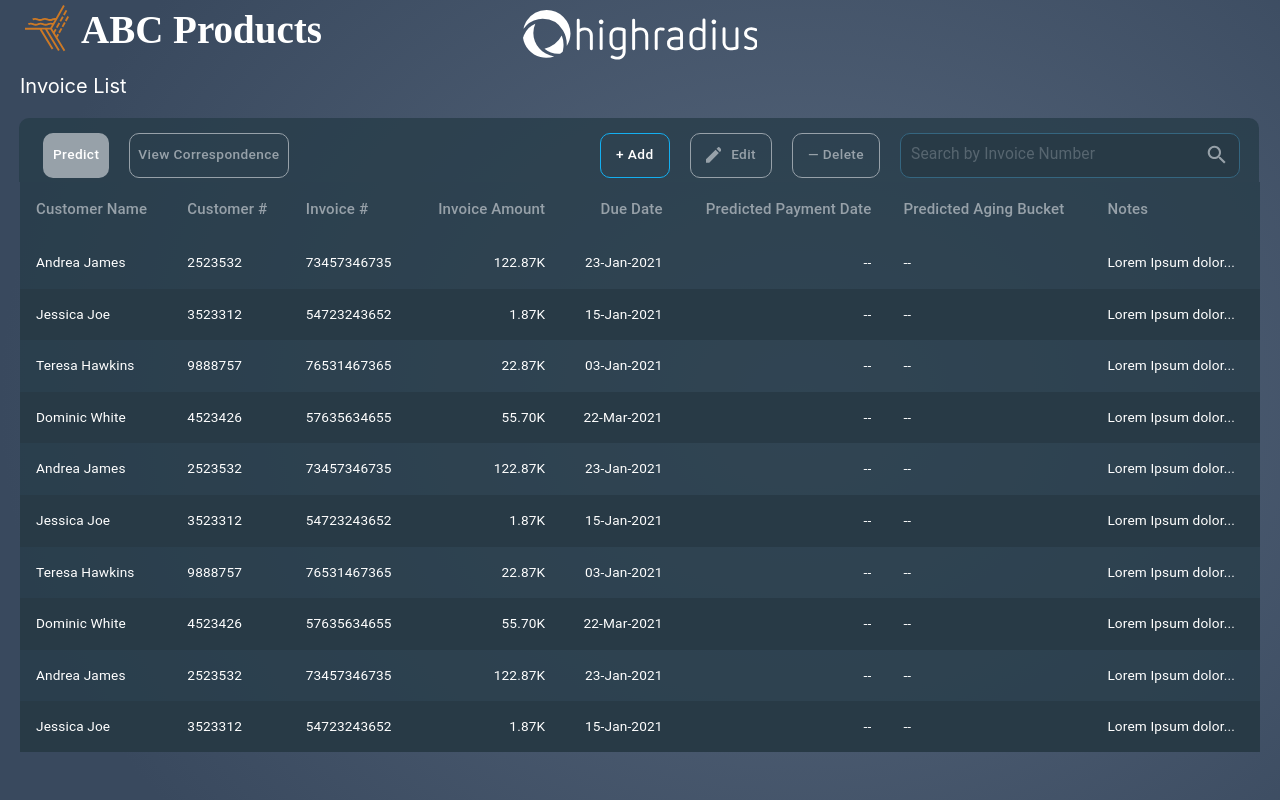
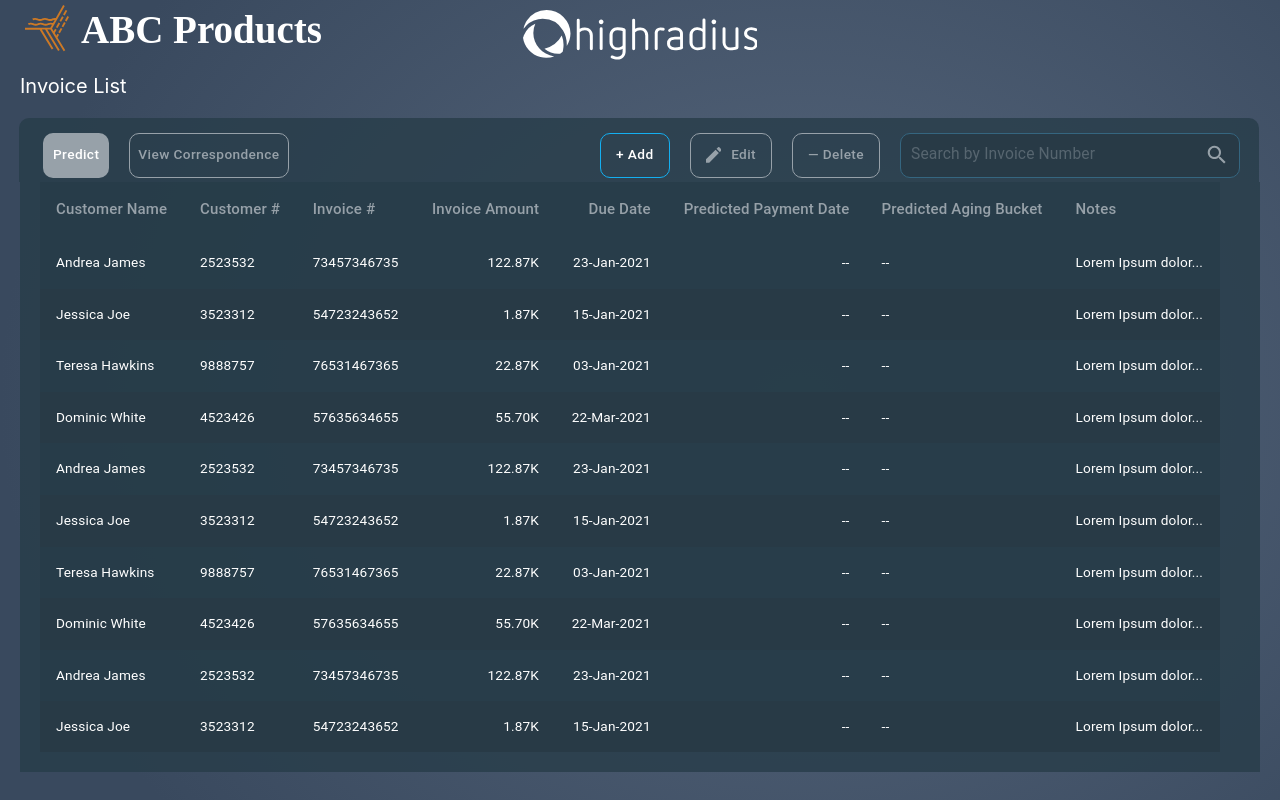
Before and after one commit to Vashisht8953/HighRadius-Invoice-Project, a React (Create React App) app: page / in a window 1280 px wide. Shown: the top 800 px of the page. Built offline with nearby package versions, Linux system fonts and the light colour scheme.

Commit message:
Inner Padding for Table
Added the inner padding for the table

```diff
--- a/src/MyApp.js
+++ b/src/MyApp.js
@@ -9,10 +9,10 @@
     mainBackground: {
         top: '0vh',
         left: '0vh',
-        width: window.innerWidth,
+        width: '100vw',
         // width: pxToVh('1603.620px'),
         // width: pxto
-        height: window.innerHeight,
+        height: '100vh',
         // height: pxToVh('759.991px'),
         background: 'transparent radial-gradient(closest-side at 100vh 50vh, #58687E 0vh, #39495E 100vh)',
     }
--- a/src/views/LandingPage.js
+++ b/src/views/LandingPage.js
@@ -94,9 +94,11 @@
         borderTopRightRadius: 10,
     },
     DataTable: {
-        // width: '99%',
+        width: window.innerWidth - 80,
         // border: '10px solid black',
         paddingLeft: '20px',
+        paddingBottom: '20px',
+        opacity: 1,
         // padding
         borderBottomLeftRadius: 10,
         borderBottomRightRadius: 10,
@@ -227,7 +229,9 @@
 const DataTable = (props) => {
     const classes = useStyles();
     return (
-        <TableContainer style={{ height: (window.innerHeight - 230), width: (window.innerWidth - 20) }}>
+        <div style={{ paddingLeft: '20px' }}>
+            <div style={{ width: window.innerWidth - 40,  background: '#273D49CC', paddinLeft: '20px', paddingBottom: '20px' }}>
+                <TableContainer style={{ height: (window.innerHeight - 230), width: (window.innerWidth - 60) }}>
                     <Table className={classes.DataTable} stickyHeader aria-label="customized table">
                         <TableHead>
                             <TableRow>
@@ -257,6 +261,8 @@
                         </TableBody>
                     </Table>
                 </TableContainer>
+            </div>
+        </div>
     )
 }
 
```
Also changed, not shown: src/assets/check_box-black-18dp.svg, 1 other file (tests, documents, lock files or other folders). Lines whose indentation alone changed are shown as unchanged.
